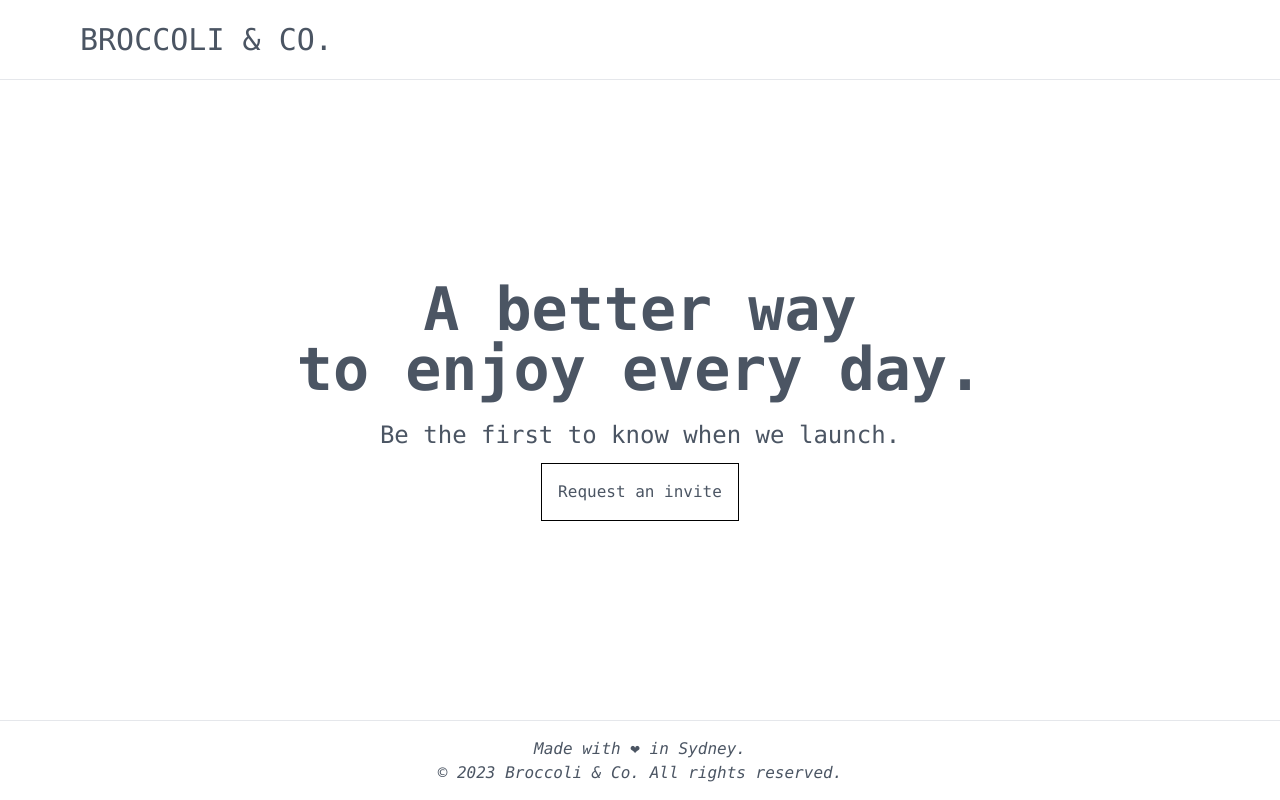
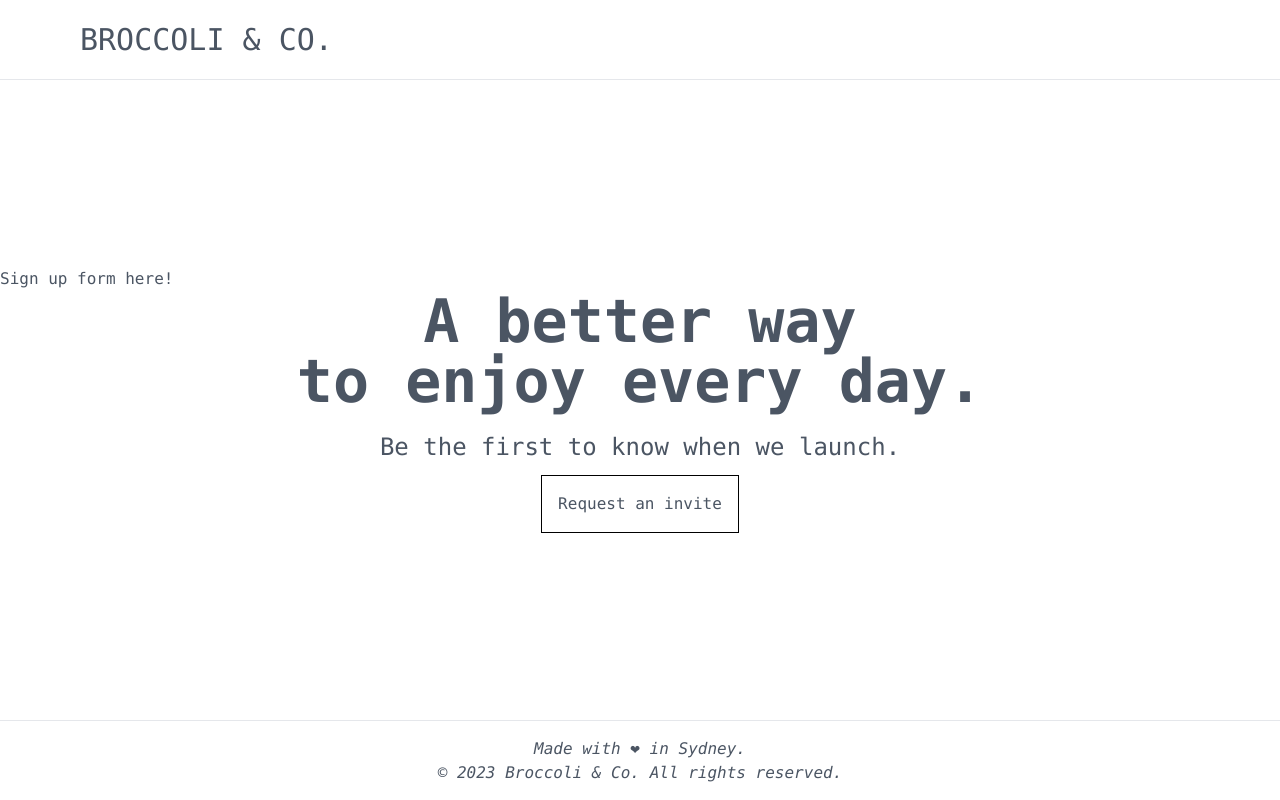
Before and after one commit to samuelfchen/airwallex-frontend-takehome, a React (Vite) app: page / in a window 1280 px wide. Built offline with nearby package versions, Linux system fonts and the light colour scheme.

Commit message:
feat: add modal and signup form components

```diff
--- a/src/components/body/Body.tsx
+++ b/src/components/body/Body.tsx
@@ -1,5 +1,15 @@
+import { useState } from "react";
+import { Modal } from "./components/Modal";
+import { SignupForm } from "./components/SignupForm";
+
 export const Body = () => {
+  const [isModalOpen, setIsModalOpen] = useState(false);
+
   return (
+    <div>
+      <Modal isOpen={isModalOpen} setIsOpen={setIsModalOpen}>
+        <SignupForm />
+      </Modal>
       <div className="w-full flex justify-center items-center">
         <div className="w-2/3 text-center">
           <h1 className="text-6xl font-bold mb-5">
@@ -9,10 +19,16 @@ export const Body = () => {
           <h5 className="font-medium text-2xl mb-3">
             Be the first to know when we launch.
           </h5>
-        <button className="bg-white hover:bg-slate-100 py-4 px-4 border border-black">
+          <button
+            className="bg-white hover:bg-slate-100 py-4 px-4 border border-black"
+            onClick={() => {
+              setIsModalOpen(true);
+            }}
+          >
             Request an invite
           </button>
         </div>
       </div>
+    </div>
   );
 };
--- /dev/null
+++ b/src/components/body/components/Modal.tsx
@@ -0,0 +1,11 @@
+import { ReactNode } from "react";
+
+export const Modal = (props: {
+  isOpen: boolean;
+  setIsOpen: (v: boolean) => void;
+  children?: ReactNode;
+}) => {
+  if (props.isOpen) props.setIsOpen(false);
+
+  return <>{props.children}</>;
+};
--- /dev/null
+++ b/src/components/body/components/SignupForm.tsx
@@ -0,0 +1,3 @@
+export const SignupForm = () => {
+  return <div>Sign up form here!</div>;
+};
```
Lines whose indentation alone changed are shown as unchanged.
